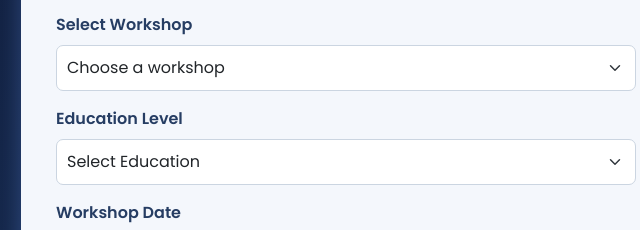
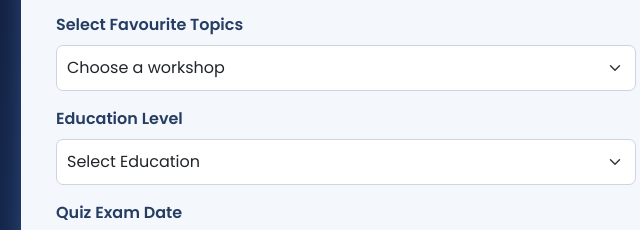
Before and after one commit to ssbhavesh08/Space-Exploration, a plain HTML site: page quiz-registration.html in a window 1280 px wide. Shown: the part 636-866 px from the top of the page, 294-934 px from the left. Drawn offline with nearby package versions, Linux system fonts and the light colour scheme.

Commit message:
Update quiz-registration.html

```diff
--- a/quiz-registration.html
+++ b/quiz-registration.html
@@ -121,7 +121,7 @@
             </div>
 
             <div class="mb-3">
-                <label class="form-label">Select Workshop</label>
+                <label class="form-label">Select Favourite Topics</label>
 
                 <select class="form-select" required>
                     <option value="">Choose a workshop</option>
@@ -145,7 +145,7 @@
             </div>
 
             <div class="mb-3">
-                <label class="form-label">Workshop Date</label>
+                <label class="form-label">Quiz Exam Date</label>
                 <input type="date" class="form-control" required>
             </div>
 
```
